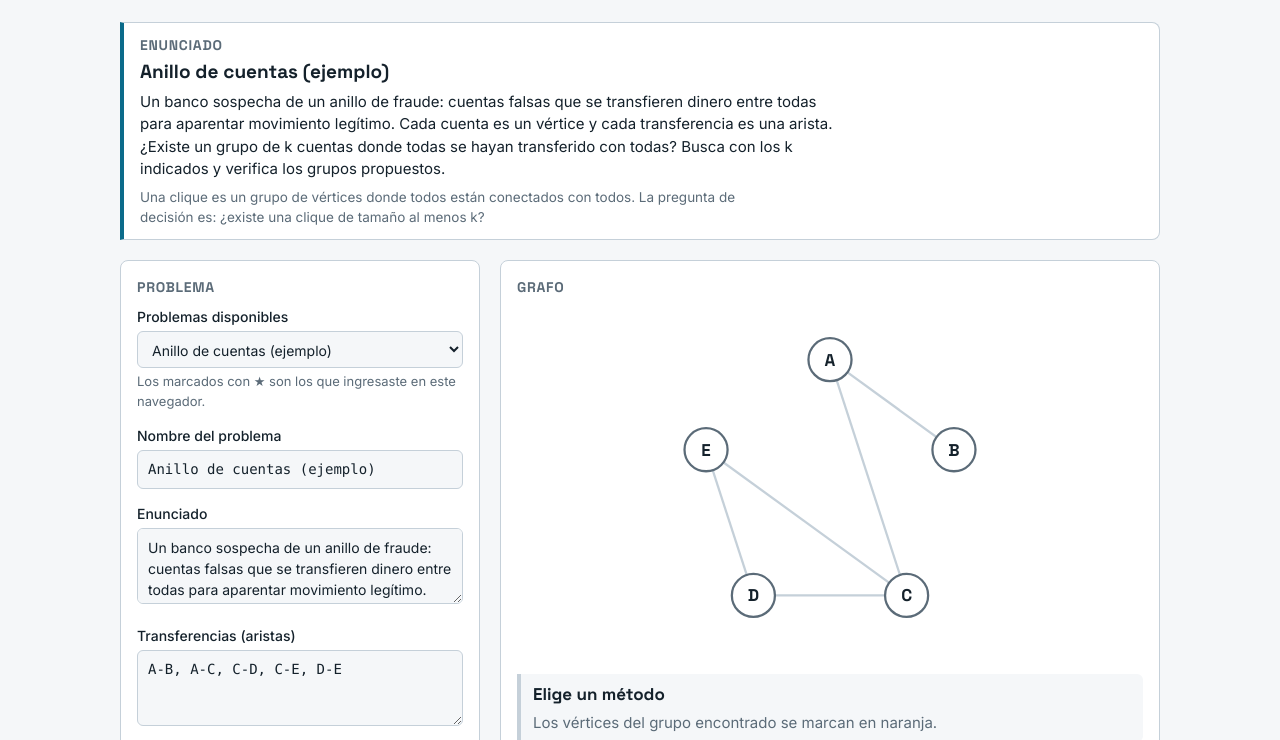
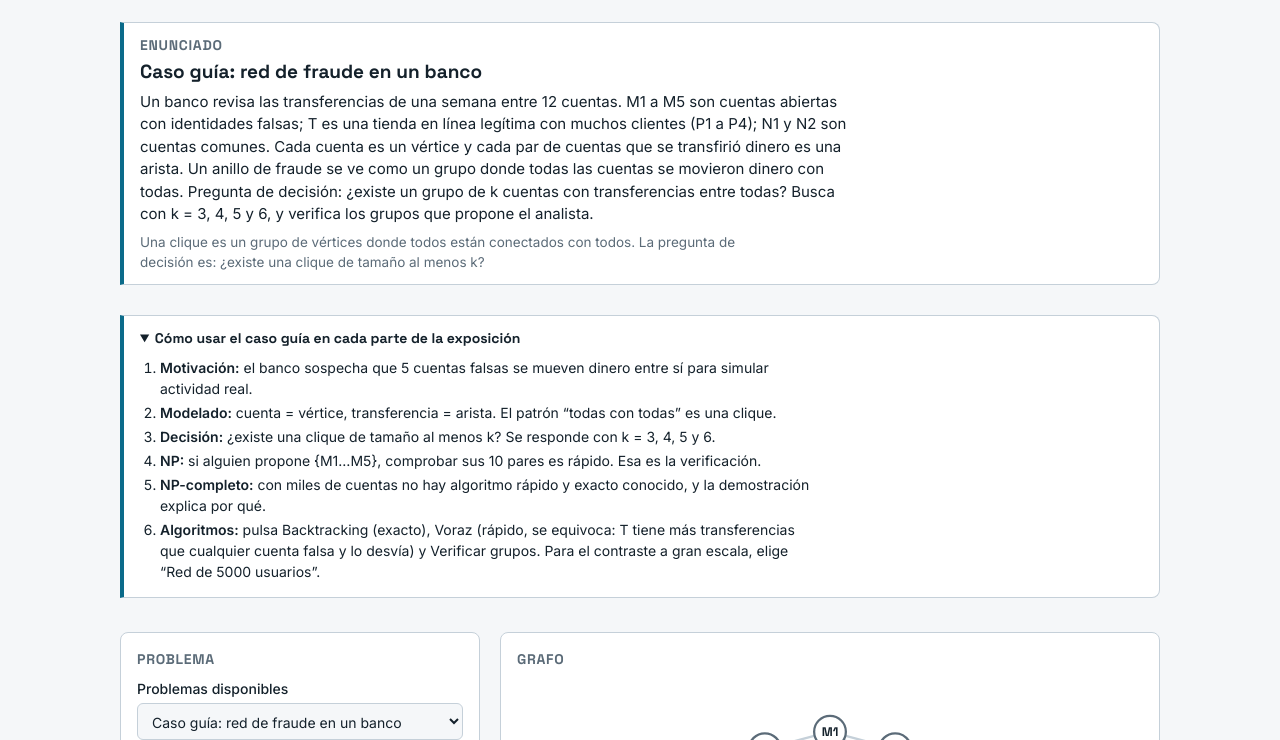
Before and after one commit to Ximena-tm/Cliques, a plain HTML site: page index.html in a window 1280 px wide. Shown: the part 60-800 px from the top of the page. Drawn offline with Linux system fonts and the light colour scheme.

Commit message:
Update index.html

```diff
--- a/index.html
+++ b/index.html
@@ -103,6 +103,10 @@ svg { width: 100%; height: auto; max-height: 340px; display: block; }
 .trace .ok { color: var(--ok); font-weight: 600; }
 .trace .back { color: var(--hit); }
 .trace .mut { color: var(--muted); }
+.guia { margin: 10px 0 14px; font-size: 14px; }
+.guia summary { cursor: pointer; font-weight: 600; font-family: var(--font-head); }
+.guia ol { margin: 8px 0 0; padding-left: 20px; max-width: 75ch; }
+.guia li { margin: 3px 0; }
 </style>
 
 <div class="wrap">
@@ -116,6 +120,19 @@ svg { width: 100%; height: auto; max-height: 340px; display: block; }
     <p id="enTexto"></p>
     <p class="def">Una clique es un grupo de vértices donde todos están conectados con todos. La pregunta de decisión es: ¿existe una clique de tamaño al menos k?</p>
   </section>
+
+
+  <details class="enun guia" open>
+    <summary>Cómo usar el caso guía en cada parte de la exposición</summary>
+    <ol>
+      <li><b>Motivación:</b> el banco sospecha que 5 cuentas falsas se mueven dinero entre sí para simular actividad real.</li>
+      <li><b>Modelado:</b> cuenta = vértice, transferencia = arista. El patrón “todas con todas” es una clique.</li>
+      <li><b>Decisión:</b> ¿existe una clique de tamaño al menos k? Se responde con k = 3, 4, 5 y 6.</li>
+      <li><b>NP:</b> si alguien propone {M1…M5}, comprobar sus 10 pares es rápido. Esa es la verificación.</li>
+      <li><b>NP-completo:</b> con miles de cuentas no hay algoritmo rápido y exacto conocido, y la demostración explica por qué.</li>
+      <li><b>Algoritmos:</b> pulsa Backtracking (exacto), Voraz (rápido, se equivoca: T tiene más transferencias que cualquier cuenta falsa y lo desvía) y Verificar grupos. Para el contraste a gran escala, elige “Red de 5000 usuarios”.</li>
+    </ol>
+  </details>
 
   <div class="grid">
     <section class="card" aria-label="Problema y datos">
@@ -310,6 +327,13 @@ const $ = (id) => document.getElementById(id);
 const KEY = "detector-cliques.problemas";
 
 const BUILTIN = [
+  {
+    name: "Caso guía: red de fraude en un banco",
+    enunciado: "Un banco revisa las transferencias de una semana entre 12 cuentas. M1 a M5 son cuentas abiertas con identidades falsas; T es una tienda en línea legítima con muchos clientes (P1 a P4); N1 y N2 son cuentas comunes. Cada cuenta es un vértice y cada par de cuentas que se transfirió dinero es una arista. Un anillo de fraude se ve como un grupo donde todas las cuentas se movieron dinero con todas. Pregunta de decisión: ¿existe un grupo de k cuentas con transferencias entre todas? Busca con k = 3, 4, 5 y 6, y verifica los grupos que propone el analista.",
+    edges: "M1-M2, M1-M3, M1-M4, M1-M5, M2-M3, M2-M4, M2-M5, M3-M4, M3-M5, M4-M5, T-M1, T-P1, T-P2, T-P3, T-P4, T-N1, P1-P2, P2-P3, P3-P4, P4-N1, N1-N2, N2-M5",
+    k: "3, 4, 5, 6",
+    grupos: "M1, M2, M3, M4, M5\nT, P1, P2\nT, M1, M2\nM1, M2, M3, M4, T"
+  },
   {
     name: "Anillo de cuentas (ejemplo)",
     enunciado: "Un banco sospecha de un anillo de fraude: cuentas falsas que se transfieren dinero entre todas para aparentar movimiento legítimo. Cada cuenta es un vértice y cada transferencia es una arista. ¿Existe un grupo de k cuentas donde todas se hayan transferido con todas? Busca con los k indicados y verifica los grupos propuestos.",
```
